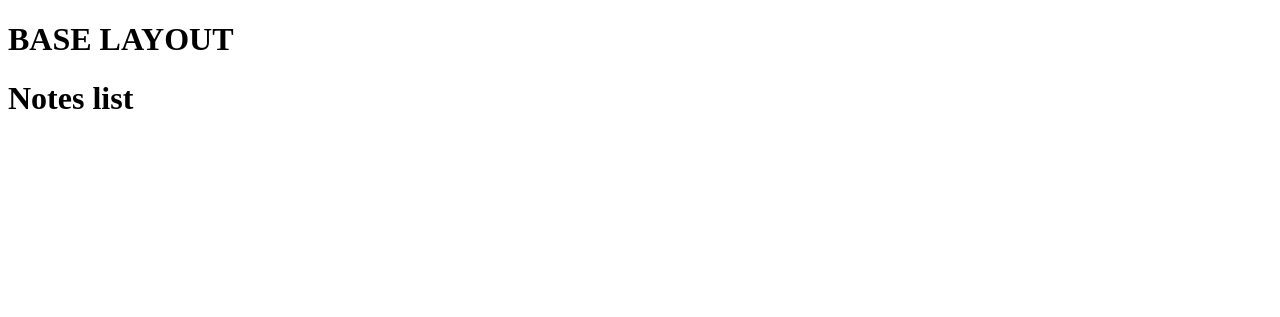
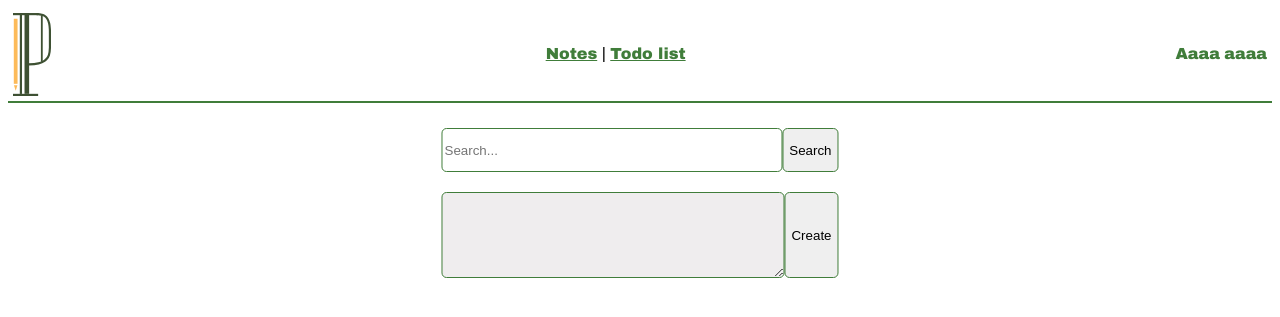
Before and after one commit to aleksadacic/sj-django, a Django app: page /notes/ in a window 1280 px wide. Shown: the top 317 px of the page. Run offline with Django 3.2, Linux system fonts and the light colour scheme; data that the repository does not hold is empty.

Commit message:
todo i notes view

```diff
--- /dev/null
+++ b/assets/styles.css
@@ -0,0 +1,129 @@
+.navigation {
+    border-bottom: 2px solid #407d3a;
+    display: flex;
+    flex-direction: row;
+    background-color: white;
+}
+
+body{
+    font-family: Arial;
+}
+
+.logo {
+    width: 3%;
+    margin: 5px;
+}
+
+.menu {
+    margin: auto;
+}
+
+a {
+    font-family: "Arial Black";
+    font-weight: bold;
+    color: #407d3a;
+}
+
+a:hover{
+    opacity: 0.5;
+    cursor: pointer;
+}
+
+.nav-list {
+    margin: auto;
+    margin-right: 5px;
+    margin-left: 0;
+}
+
+.notes-container {
+    position: absolute;
+    left: 50%;
+    transform: translate(-50%,0);
+    margin-top: 2%;
+}
+
+.todos-container {
+    position: absolute;
+    left: 50%;
+    transform: translate(-50%,0);
+    margin-top: 2%;
+}
+
+.search-container{
+    display: flex;
+    justify-content: left;
+}
+
+.searchbox {
+    border-radius: 5px;
+    border: 1px solid #407d3a;
+    width: 100%;
+    height: 5vh;
+}
+
+.searchbutton {
+    border-radius: 5px;
+    border: 1px solid #407d3a;
+}
+
+.snippet {
+    background-color: burlywood;
+    height: 20%;
+}
+
+.note {
+    border-bottom: 2px solid #407d3a;
+}
+
+.todo {
+    border-bottom: 2px solid #407d3a;
+}
+
+.note-text {
+    font-weight: bold;
+    position: relative;
+    left: 2%;
+    background-color: transparent;
+    border: none;
+}
+
+.note-date {
+    color: brown;
+    font-weight: bold;
+    position: relative;
+    text-align: right;
+    margin-bottom: 0;
+}
+
+.area {
+    width: 100%;
+}
+
+.editor {
+    width: 100%;
+    border: none;
+    background-color: whitesmoke;
+    font-family: Consolas;
+    text-indent: 1%;
+}
+
+.site-form {
+    margin-top: 5%;
+    display: flex;
+}
+
+.site-form textarea{
+    height: 10vh;
+    border-radius: 5px;
+    border: 1px solid #407d3a;
+    background-color: #efedee;
+}
+
+.site-form input {
+    border-radius: 5px;
+    border: 1px solid #407d3a;
+}
+
+.site-form label {
+    display: none;
+}
--- a/djangorokovnik/urls.py
+++ b/djangorokovnik/urls.py
@@ -6,5 +6,5 @@ urlpatterns = [
     path('admin/', admin.site.urls),
     path('', views.homepage),
     path('notes/', include("notes.urls")),
-    path('todos/', include("todos.urls"))
+    path('todos/', include("todos.urls")),
 ]
--- a/notes/models.py
+++ b/notes/models.py
@@ -7,11 +7,8 @@ class Notes(models.Model):
     date = models.DateTimeField(auto_now_add=True)
     user = models.ForeignKey(User, on_delete=models.CASCADE, default=None)
 
-    counter = 0
-
     def __str__(self):
-        self.counter += 1
-        return self.counter + "-note"
+        return self.text[:5]
 
     def snippet(self):
         if len(self.text) >= 20:
--- a/notes/templates/notes/notes_list.html
+++ b/notes/templates/notes/notes_list.html
@@ -1,15 +1,31 @@
 {% extends 'base_layout.html' %}
 
 {% block notes %}
-    <h1>
-       Notes list
-    </h1>
-    <div class="notes">
-        {% for note in notes %}
-            <div class="note">
-                <p>{{ note.text }}</p>
-                <p>{{ note.date }}</p>
-            </div>
-        {% endfor %}
+    <div class="notes-container">
+        <div class="search-container">
+            <input class="searchbox" type="text" placeholder="Search...">
+            <button class="searchbutton" type="submit">Search</button>
+        </div>
+        <div class="create-notes">
+            <form action="{% url 'notes:list' %}" class="site-form" method="post" enctype="multipart/form-data">
+                {% csrf_token %}
+                {{ form }}
+                <input type="submit" value="Create">
+            </form>
+        </div>
+        <div class="notes">
+            {% for note in notes %}
+                <div class="note">
+                    <div class="snippet">
+                        <p class="note-text">{{ note.snippet }}</p>
+                        <p class="note-date">{{ note.date }}</p>
+                    </div>
+                    <div class="area">
+                        <textarea class="editor">{{ note.text }}</textarea>
+                    </div>
+                </div>
+
+            {% endfor %}
+        </div>
     </div>
 {% endblock %}
--- a/notes/urls.py
+++ b/notes/urls.py
@@ -6,6 +6,6 @@ app_name = 'notes'
 
 urlpatterns = [
     path('', views.notes_list, name="list"),
-    path('create/', views.notes_create, name="create"),
+    # path('create/', views.notes_create, name="create"),
     # url(r'^(?P<>[\w-]+)/$', views.note_details, name="details")
 ]
--- a/notes/views.py
+++ b/notes/views.py
@@ -4,19 +4,21 @@ from . import forms
 
 
 def notes_list(request):
-    notes = Notes.objects.all().order_by('date')
-    return render(request, "notes/notes_list.html", {'notes': notes})
+    notes = Notes.objects.all().order_by('-date')
+    form = forms.CreateNote()
+    return render(request, "notes/notes_list.html", {'notes': notes, 'form': form})
 
-#login anotacija
+
+# login anotacija
 def notes_create(request):
     if request.method == 'POST':
         form = forms.CreateNote(request.POST, request.FILES)
         # if form.is_valid():
-            # PRVO IDE LOGIN
-            # instance = form.save(commit=False)
-            # instance.author = request.user
-            # instance.save()
-            # return redirect('notes:list')
+        # PRVO IDE LOGIN
+        # instance = form.save(commit=False)
+        # instance.author = request.user
+        # instance.save()
+        # return redirect('notes:list')
     else:
         form = forms.CreateNote()
-    return render(request, 'notes/notes_create.html', {'form': form})
+    return render(request, 'notes/notes_list.html', {'form': form})
--- a/templates/base_layout.html
+++ b/templates/base_layout.html
@@ -5,13 +5,26 @@
 <head>
     <meta http-equiv="Content-Type" content="text/html;charset=UTF-8">
     <title>Rokovnik</title>
-{#    <link rel="stylesheet" href="{% static 'styles.css'%}">#}
+    <link rel="stylesheet" href="{% static 'styles.css'%}">
 </head>
 <body>
-    <h1>BASE LAYOUT</h1>
-    {% block notes %}
-    {% endblock %}
-    {% block todos %}
-    {% endblock %}
+    <nav class="navigation">
+        <img src="{% static 'logo.svg' %}" alt="logo" class="logo">
+        <div class="menu">
+            <a href="{% url 'notes:list' %}">Notes</a>
+            |
+            <a href="{% url 'todos:list' %}">Todo list</a>
+        </div>
+        <div class="nav-list">
+            <a>Aaaa</a>
+            <a>aaaa</a>
+        </div>
+    </nav>
+    <div class="inner">
+        {% block notes %}
+        {% endblock %}
+        {% block todos %}
+        {% endblock %}
+    </div>
 </body>
 </html>
--- a/todos/models.py
+++ b/todos/models.py
@@ -7,8 +7,5 @@ class Todos(models.Model):
     time = models.TimeField()
     user = models.ForeignKey(User, on_delete=models.CASCADE, default=None)
 
-    counter = 0
-
     def __str__(self):
-        self.counter += 1
-        return self.counter + "-todo"
+        return self.text[:5]
```
Also changed, not shown: notes/templates/notes/notes_create.html (deleted, +0 -14 lines), todos/templates/todos/todos_create.html (deleted, +0 -14 lines), todos/templates/todos/todos_list.html (+18 -10 lines), todos/views.py (+4 -3 lines), assets/logo.svg (added), todos/migrations/0001_initial.py (added).
